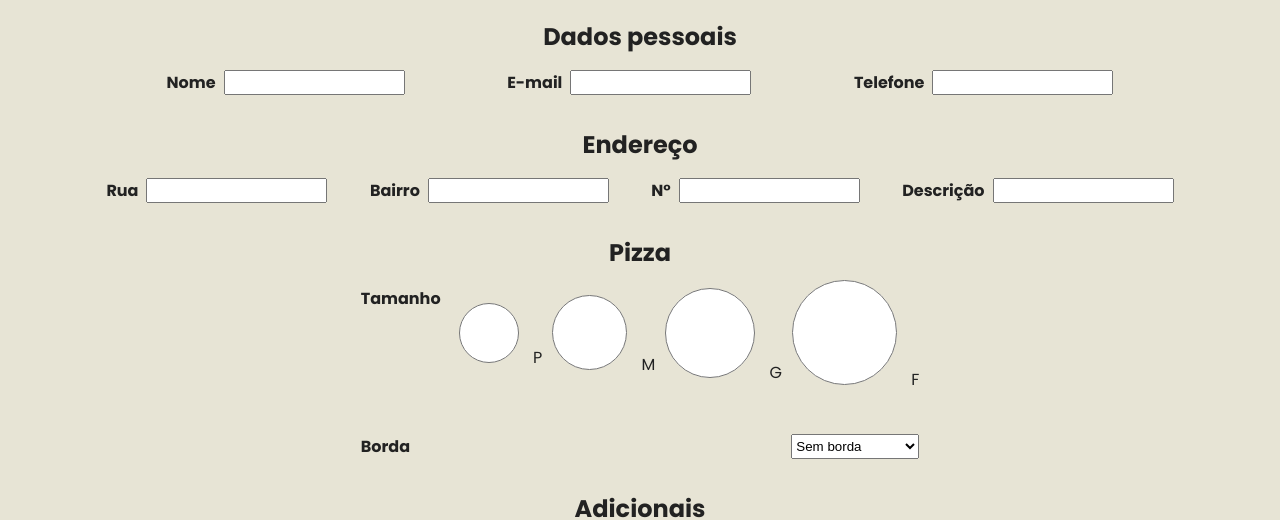
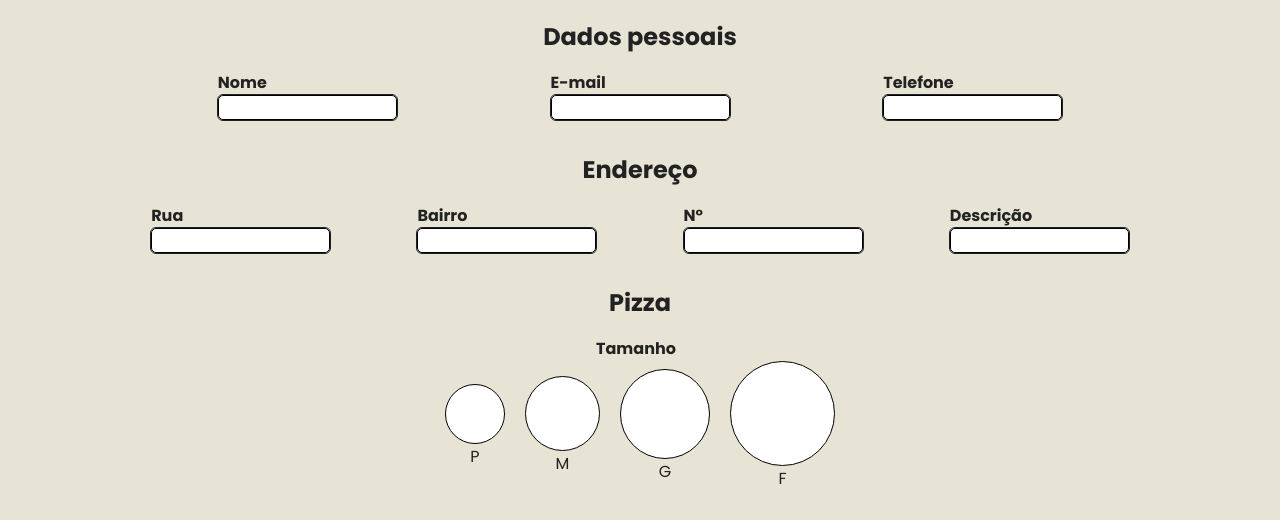
Before and after one commit to codepressionbrazil/pizzaria-app-rr, a plain HTML site: page pages/pedido/index.html in a window 1280 px wide. Shown: the part 221-741 px from the top of the page. Drawn offline with Linux system fonts and the light colour scheme.

Commit message:
feat: styling radio inpt for pizza size

```diff
--- a/global.css
+++ b/global.css
@@ -36,6 +36,7 @@ header{
     position: fixed;
     top: 0;
     width: 100%;
+    z-index: 1;
 }
 
 header .logo{
@@ -90,3 +91,17 @@ a{
 .title-page{
     color: var(--button);
 }
+
+select{
+    border-radius: 5px;
+    outline: var(--black) solid 1px;
+    color: var(--black);
+}
+
+input[type="text"],input[type="number"], input[type="email"], input[type="password"], input[type="tel"]{
+    border: 1px solid #000;
+    border-radius: 5px;
+    outline: var(--black) solid 1px;
+    color: var(--black);
+    height: 25px;
+}
--- a/pages/pedido/index.html
+++ b/pages/pedido/index.html
@@ -101,24 +101,16 @@
                                 <span>F</span>
                             </div>
                         </div>
-
-                        <!-- <select required id="size">
-                            <option value="">Selecione um tamanho</option>
-                            <option value="S">Pequena - R$ 20</option>
-                            <option value="M">Média - R$ 30</option>
-                            <option value="L">Grande - R$ 40</option>
-                            <option value="F">Família - R$ 50</option>
-                        </select> -->
                     </div>
 
                     <div>
-                        <h4 style="display: none;margin-bottom: -2rem; margin-inline: auto;" id="flavors-label-title">Sabores</h4>
-                        <div class="flavors">
+                        <div class="flavor-inputs">
+                        <h4 id="flavors-label-title">Sabores</h4>
                             <div id="flavors" class="item" />
                         </div>
                     </div>
 
-                    <div class="item">
+                    <div class="border-container">
                         <h4>Borda</h4>
                         <select id="border-flavor">
                             <option value="no-border">Sem borda</option>
--- a/pages/pedido/index.js
+++ b/pages/pedido/index.js
@@ -76,10 +76,6 @@ const flavors = [
 ];
 
 document.getElementById("btn-confirm").addEventListener("click", makeOrder);
-
-// document
-//   .getElementById("size")
-//   .addEventListener("change", createFlavorsOptions);
 
 let numberOfFlavors;
 
@@ -170,20 +166,6 @@ function makeOrder() {
 
     const delivery = isDelivery ? true : false;
 
-    if (
-      !person ||
-      !email ||
-      !phone ||
-      !street ||
-      !district ||
-      !number ||
-      !size ||
-      !flavors ||
-      !borderFlavor
-    ) {
-      return;
-    }
-
     const order = {
       person,
       email,
--- a/pages/pedido/style.css
+++ b/pages/pedido/style.css
@@ -18,6 +18,8 @@ main{
     margin-top: 1rem;
     display: flex;
     justify-content: space-between;
+    display: flex;
+    flex-direction: column;
 }
 
 .item h4{
@@ -76,10 +78,37 @@ main{
     display: flex;
 }
 
-input[type="radio"]:checked{
-    color: red;
+.input-container{
+    display: flex;
+    flex-direction: column;
+    align-items: center;
+    justify-content: center;
 }
 
+input[type="radio"]{
+    accent-color: red;
+    -webkit-appearance: none;
+    -moz-appearance: none;
+    appearance: none;
+    display: inline-block;
+    position: relative;
+    background-color: #fff;
+    border: 1px solid #000;
+    border-radius: 50%;
+    width: 1.5rem;
+    height: 1.5rem;
+    cursor: pointer;
+    outline: none;
+}
+
+input[type="radio"]:checked {
+    background-color: var(--button);
+    border-color: #000;
+}
+
+input[type="radio"]:checked::after {
+    transform: scale(1);
+}
 #S{
     width: 60px;
     height: 60px;
@@ -103,9 +132,35 @@ input[type="radio"]:checked{
 .size-inputs{
     display: flex;
     align-items: center;
-    height: 100px;
 }
 
 .size-inputs input {
     margin-inline: 10px;
 }
+
+.flavor-inputs{
+    display: flex;
+    align-items: center;
+    margin-inline: auto;
+    justify-content: center;
+    flex-direction: column;
+}
+
+.flavor-inputs h4{
+    display: none;
+    margin-bottom: -1rem;
+    margin-inline: auto;
+}
+
+.border-container{
+    margin-top: 1rem;
+    display: flex;
+    justify-content: space-between;
+    display: flex;
+    flex-direction: column;
+}
+
+.border-container select{
+    width: 200px;
+    margin-inline: auto;
+}
```
